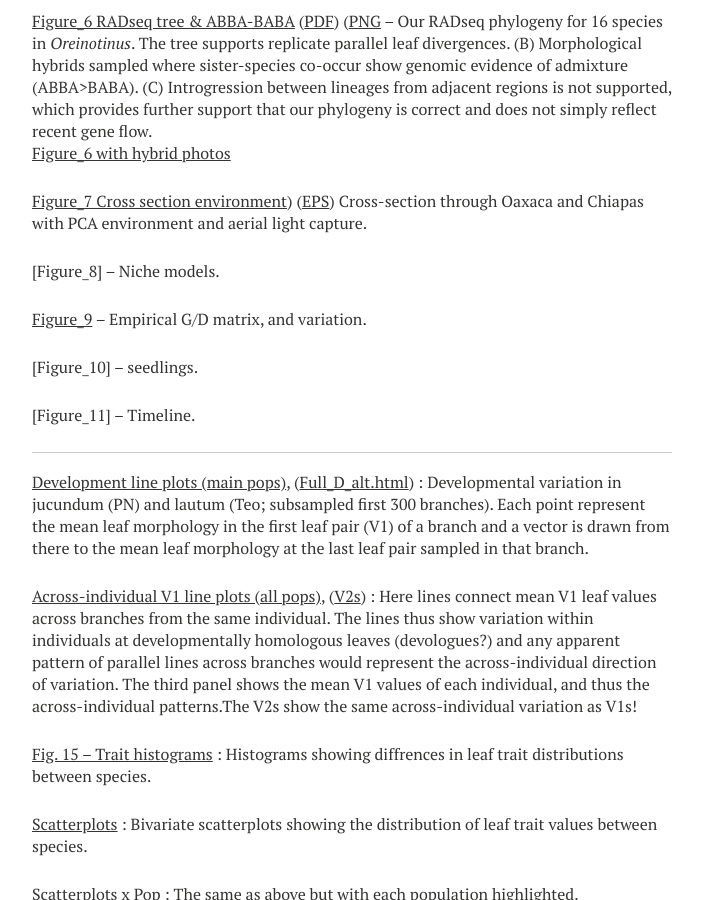
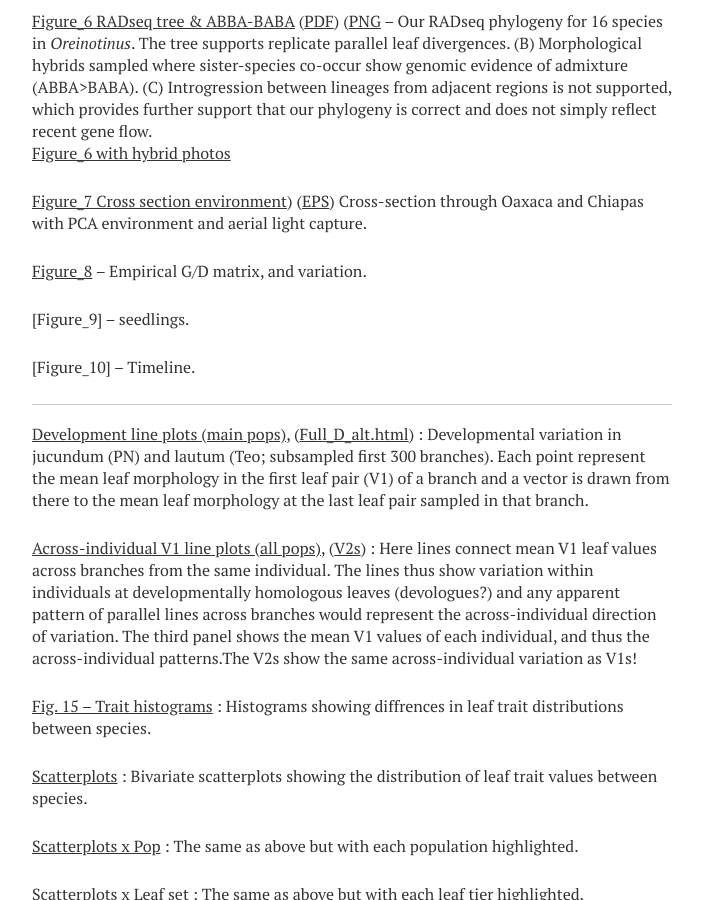
Before and after one commit to dereneaton/dereneaton.github.io, a Jekyll site: the page built from vibgrant/index.md, in a window 1280 px wide and 900 px high, scrolled down 680 px. Shown: the whole window, without its empty margins (288-991 px from the left). Built offline with Jekyll 4.4.1, drawn with Linux system fonts in a browser that asks for light colours; nearby versions of some CDN libraries; comment, search, counter and statistics services are not loaded.

Commit message:
renumbering figs

```diff
--- a/vibgrant/index.md
+++ b/vibgrant/index.md
@@ -27,13 +27,11 @@ comments: true
 
 [Figure_7 Cross section environment](Figure_7_cross3.pdf)) ([EPS](Figure_7_cross3.eps)) Cross-section through Oaxaca and Chiapas with PCA environment and aerial light capture.
 
-[Figure_8] -- Niche models.
+[Figure_8](Ellipse_Empirical.pdf) -- Empirical G/D matrix, and variation.
 
-[Figure_9](Ellipse_Empirical.pdf) -- Empirical G/D matrix, and variation.
+[Figure_9] -- seedlings.
 
-[Figure_10] -- seedlings.
-
-[Figure_11] -- Timeline.
+[Figure_10] -- Timeline.
 
 
 ------------------------------------------
```
